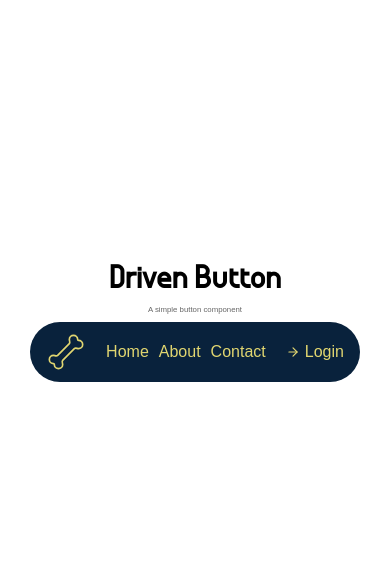
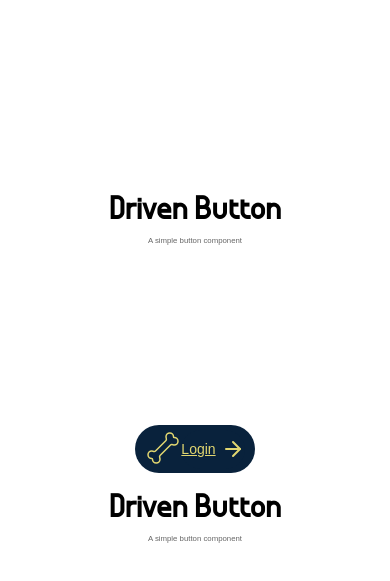
Before and after one commit to nota2k/driven-button, a plain HTML site: page index.html in a window 390 px wide. Shown: the part 109-690 px from the top of the page. Drawn offline with Linux system fonts and the light colour scheme; a web font is replaced by a local one.

Commit message:
Refactor HTML structure and enhance CSS styles; introduce responsive navigation and layout improvements

```diff
--- a/index.html
+++ b/index.html
@@ -7,19 +7,26 @@
     <link rel="stylesheet" href="style.css">
 </head>
 <body>
-    <div class="hero-container">
-        <h1>Driven Button</h1>
-        <p>A simple button component</p>
-    </div>
-    <div class="nav-container">
-        <svg class="os" xmlns="http://www.w3.org/2000/svg" width="24" height="24" viewBox="0 0 24 24" fill="none" stroke="currentColor" stroke-width="1" stroke-linecap="round" stroke-linejoin="round" class="lucide lucide-bone-icon lucide-bone"><path d="M17 10c.7-.7 1.69 0 2.5 0a2.5 2.5 0 1 0 0-5 .5.5 0 0 1-.5-.5 2.5 2.5 0 1 0-5 0c0 .81.7 1.8 0 2.5l-7 7c-.7.7-1.69 0-2.5 0a2.5 2.5 0 0 0 0 5c.28 0 .5.22.5.5a2.5 2.5 0 1 0 5 0c0-.81-.7-1.8 0-2.5Z"/></svg>
-        <ul>
-            <li><a href="#">Home</a></li>
-            <li><a href="#">About</a></li>
-            <li><a href="#">Contact</a></li>
-        </ul>
-            <a href="#"><svg xmlns="http://www.w3.org/2000/svg" width="24" height="24" viewBox="0 0 24 24" fill="none" stroke="currentColor" stroke-width="2" stroke-linecap="round" stroke-linejoin="round" class="lucide lucide-arrow-right-icon lucide-arrow-right"><path d="M5 12h14"/><path d="m12 5 7 7-7 7"/></svg>Login</a>
-
-    </div>
+    <main>
+        <header>
+            <h1>Driven Button</h1>
+            <p>A simple button component</p>
+        </header>
+        <nav>
+            <div class="nav__content">
+                <a href="#"><svg class="os" xmlns="http://www.w3.org/2000/svg" width="24" height="24" viewBox="0 0 24 24" fill="none" stroke="currentColor" stroke-width="1" stroke-linecap="round" stroke-linejoin="round" class="lucide lucide-bone-icon lucide-bone"><path d="M17 10c.7-.7 1.69 0 2.5 0a2.5 2.5 0 1 0 0-5 .5.5 0 0 1-.5-.5 2.5 2.5 0 1 0-5 0c0 .81.7 1.8 0 2.5l-7 7c-.7.7-1.69 0-2.5 0a2.5 2.5 0 0 0 0 5c.28 0 .5.22.5.5a2.5 2.5 0 1 0 5 0c0-.81-.7-1.8 0-2.5Z"/></svg></a>
+                <ul class="nav__list">
+                    <li><a href="#">Home</a></li>
+                    <li><a href="#">About</a></li>
+                    <li><a href="#">Contact</a></li>
+                </ul>
+                    <a class="login-button" href="#">Login<svg xmlns="http://www.w3.org/2000/svg" width="24" height="24" viewBox="0 0 24 24" fill="none" stroke="currentColor" stroke-width="2" stroke-linecap="round" stroke-linejoin="round" class="lucide lucide-arrow-right-icon lucide-arrow-right"><path d="M5 12h14"/><path d="m12 5 7 7-7 7"/></svg></a>
+            </div>
+        </nav>
+        <div class="hero-container">
+            <h1>Driven Button</h1>
+            <p>A simple button component</p>
+        </div>
+    </main>
 </body>
 </html>
--- a/style.css
+++ b/style.css
@@ -12,79 +12,226 @@
     font-style: normal;
 }
 
-body{
+:root {
+    --item: 80px;
+    --accent: hsl(40 100% 75% / 0.95);
+    --gap: 0.75rem;
+    --transition: 0.25s;
+    --elastic: linear(0 0%, 0.0012 14.95%, 0.0089 22.36%,
+            0.0297 28.43%, 0.0668 33.43%,
+            0.0979 36.08%, 0.1363 38.55%,
+            0.2373 43.07%, 0.3675 47.01%,
+            0.5984 52.15%, 0.7121 55.23%,
+            0.8192 59.21%, 0.898 63.62%,
+            0.9297 66.23%, 0.9546 69.06%,
+            0.9733 72.17%, 0.9864 75.67%,
+            0.9982 83.73%, 1 100%);
+}
+
+@property --expanded {
+    syntax: '<number>';
+    inherits: true;
+    initial-value: 0;
+}
+
+@property --active {
+    syntax: '<number>';
+    inherits: true;
+    initial-value: 0;
+}
+
+*,
+*:after,
+*:before {
+    box-sizing: border-box;
+}
+
+html:not(:focus-within) {
+    scroll-behavior: smooth;
+}
+
+body {
     margin: 0;
     display: flex;
     flex-direction: column;
-    align-items: center;
-    justify-content: center;
+    padding: 1rem;
+    place-items: center;
     min-height: 100vh;
     font-family: 'Gowun Dodum', sans-serif;
 }
 
-h1{
+header {
+    display: grid;
+    place-items: center;
+    align-content: center;
+    text-align: center;
+    min-height: 50vh;
+    font-family: 'Gowun Dodum', sans-serif;
+}
+
+h1 {
     font-family: 'Format 1452', sans-serif;
     font-size: 8vw;
     margin-bottom: 0;
     text-align: center;
 }
 
-p{
+p {
     font-size: 2vw;
     text-align: center;
     color: #666;
 }
 
-.nav-container{
+nav {
+    background-color: #09223c;
+    position: sticky;
+    top: 1rem;
     display: flex;
-    max-width: 500px;
-    justify-content: space-between;
-    border-radius: 60px;
-    justify-content: space-between;
-    align-items: center;
-    gap: 20px;
-    margin: 0 auto;
-    padding: 10px 16px;
+    justify-content: center;
+    border-radius: 100px;
+    overflow: hidden;
+    background: canvasText;
+    color: canvas;
+    font-size: 14px;
+    height: 48px;
+    padding-left: 0rem;
+
+
+    .nav__content {
+        display: grid;
+        align-content: center;
+        justify-item: center;
+        padding: 10px;
         background-color: #09223c;
 
-    .os{
-        width: 40px;
-        height: 40px;
+        .os {
+            width: 36px;
+            height: 36px;
             color: rgb(225, 214, 112);
         }
 
-    ul{
+        ul {
             list-style: none;
             display: flex;
-        gap: 10px;
            margin: 0;
-        padding: 0;
         }
 
-    li{
-        display: inline-flex;
+        li {
+            width: var(--item);
+            height: 100%;
+            display: flex;
             align-items: center;
-        gap: 5px;
+            justify-content: center;
+            opacity: var(--expanded);
+            transition: opacity var(--transition) calc(0.75s + (var(--i) * 0.05s));
             margin: 0;
             padding: 0;
             color: rgb(225, 214, 112);
+
+            &:nth-child(1) {
+                --i: 1;
             }
 
-    a{
-        color: rgb(225, 214, 112);
-        text-decoration: none;
+            &:nth-child(2) {
+                --i: 2;
+            }
+
+            &:nth-child(3) {
+                --i: 3;
             }
 
             a {
+                width: 100%;
+                height: 100%;
+                color: rgb(225, 214, 112);
+                text-decoration: none;
+                display: grid;
+                place-items: center;
+                white-space: nowrap;
+
+                svg:first-child {
+                    width: 35px;
+                    height: 35px;
+                }
+
+                &:last-child svg {
+                    width: 20px;
+                    height: 20px;
+                }
+
+            }
+        }
+
+
+        .login-button {
             display: flex;
             align-items: center;
+            border-radius: 60px;
+            background-color: #09223c;
             gap: 5px;
             color: rgb(225, 214, 112);
 
+            &::before {
+                content: '';
+                position: absolute;
+                right: 100%;
+                width: 48px;
+                aspect-ratio: 1;
+                scale: cacl(1 - var(--expanded)) 1;
+                transition: scale 0.3s ease-in-out;
+                transform-origin: 100% 50%;
+            }
+        }
 
-        svg{
-            width: 14px;
-            height: 14px;
+    }
+}
+
+main {
+    width: 70ch;
+    margin: 0 auto;
+    margin-top: 6rem;
+    max-width: 100%;
+    min-height: 200vh;
+    display: flex;
+    flex-direction: column;
+    /* justify-content: center; */
+    align-items: center;
+}
+
+@supports(animation-timeline: scroll()) {
+    :root {
+        timeline-scope: --header, --product, --price, --follow;
+    }
+
+    header {
+        view-timeline-name: --header;
+    }
+
+    nav {
+        animation: expand both steps(1, end);
+        animation-timeline: --header;
+        animation-range: exit;
+    }
+
+    @keyframes activate {
+        50% {
+            --active: 1;
+        }
+    }
+
+    .nav__content {
+        grid-template-columns: auto calc(var(--expanded) * (3 * var(--item))) auto;
+        transition: grid-template-columns 1s var(--elastic);
+    }
+
+    .login-button {
+        padding-left: calc(var(--expanded) * var(--gap));
+        transition: padding 1s var(--elastic);
+    }
+
+    @keyframes expand {
+        to {
+            --expanded: 1;
         }
     }
 }
```
Lines whose indentation alone changed are shown as unchanged.
